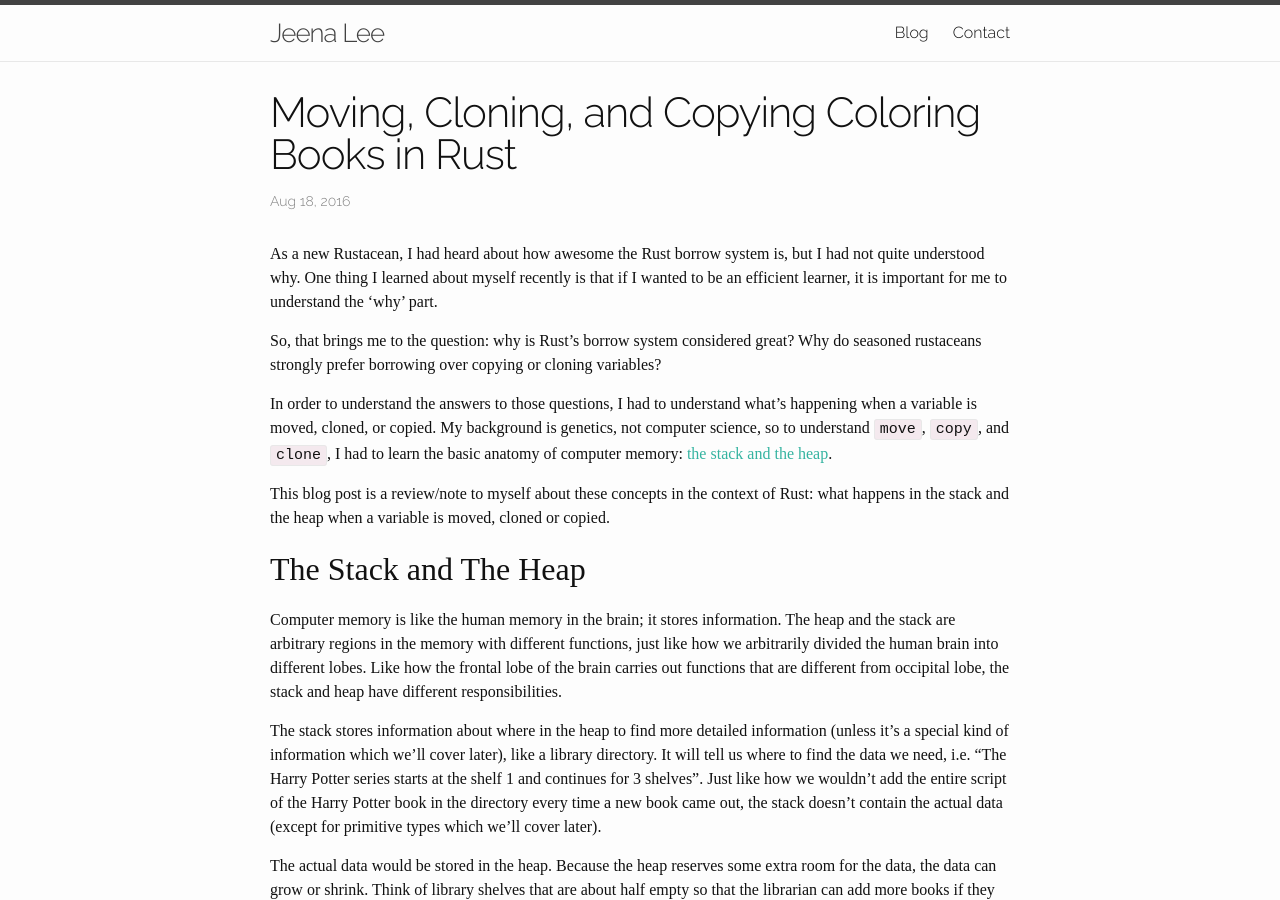
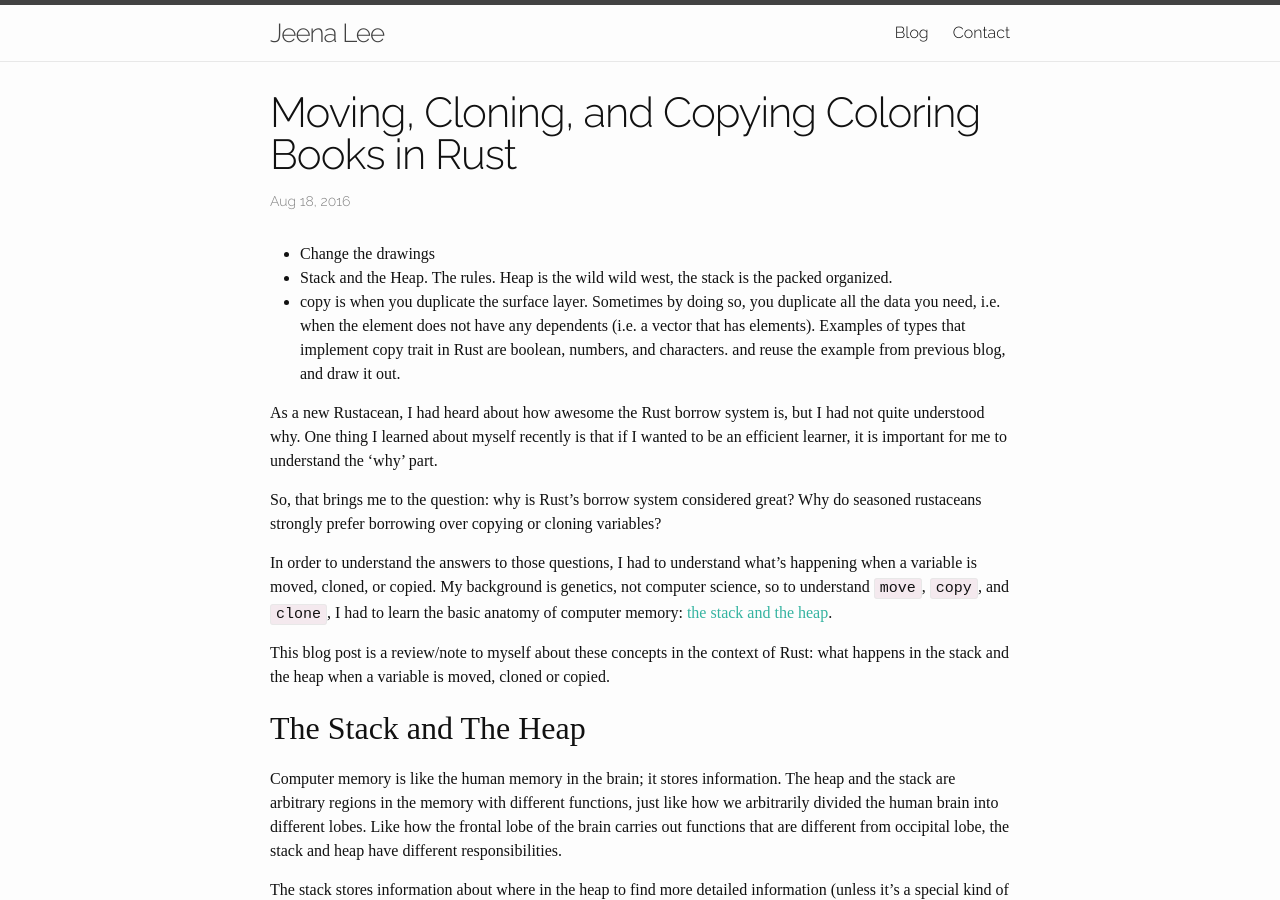
Before and after one commit to jeenalee/blog, a Jekyll site: the page built from _posts/2016-08-18-move-copy-clone.md, in a window 1280 px wide and 900 px high. Built offline with Jekyll 4.4.1, drawn with Linux system fonts in a browser that asks for light colours; some web fonts are replaced.

Commit message:
Last commit before major refactoring about the stack/heap

```diff
--- a/_posts/2016-08-18-move-copy-clone.md
+++ b/_posts/2016-08-18-move-copy-clone.md
@@ -2,6 +2,11 @@
 title: "Moving, Cloning, and Copying Coloring Books in Rust"
 layout: post
 ---
+
+- Change the drawings
+- Stack and the Heap. The rules. Heap is the wild wild west, the stack is the packed organized.
+- copy is when you duplicate the surface layer. Sometimes by doing so, you duplicate all the data you need, i.e. when the element does not have any dependents (i.e. a vector that has elements). Examples of types that implement copy trait in Rust are boolean, numbers, and characters. and reuse the example from previous blog, and draw it out.
+
 As a new Rustacean, I had heard about how awesome the Rust borrow system is, but I had not quite understood why. One thing I learned about myself recently is that if I wanted to be an efficient learner, it is important for me to understand the 'why' part.
 
 So, that brings me to the question: why is Rust's borrow system considered great? Why do seasoned rustaceans strongly prefer borrowing over copying or cloning variables?
```
